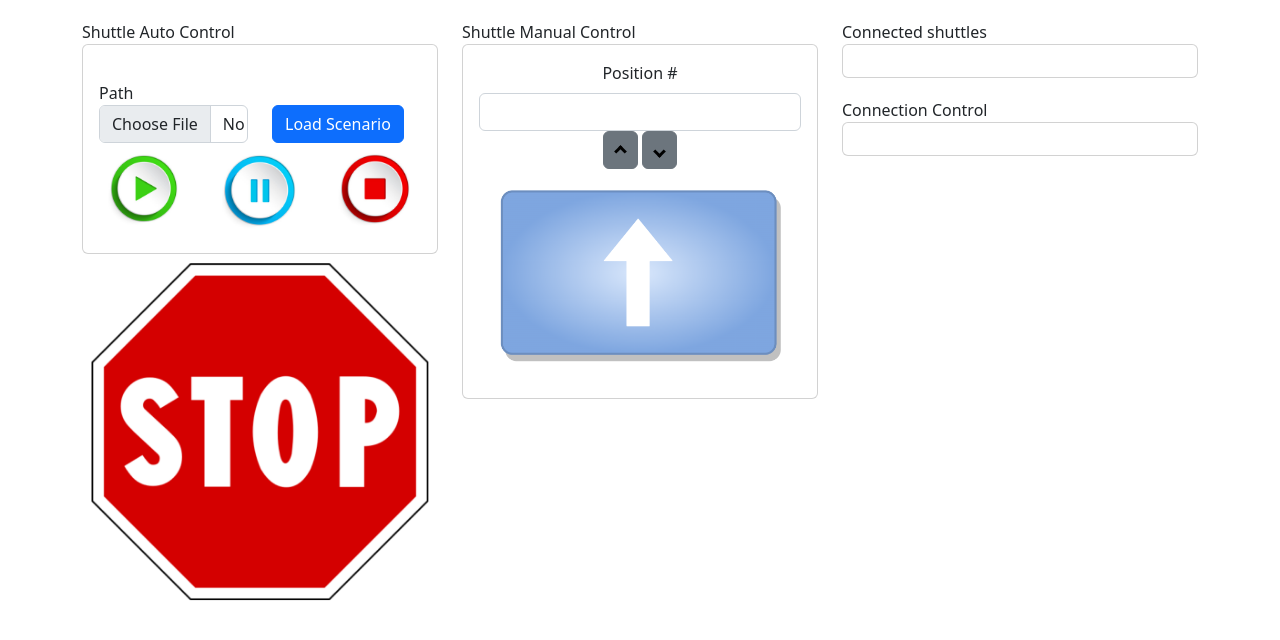
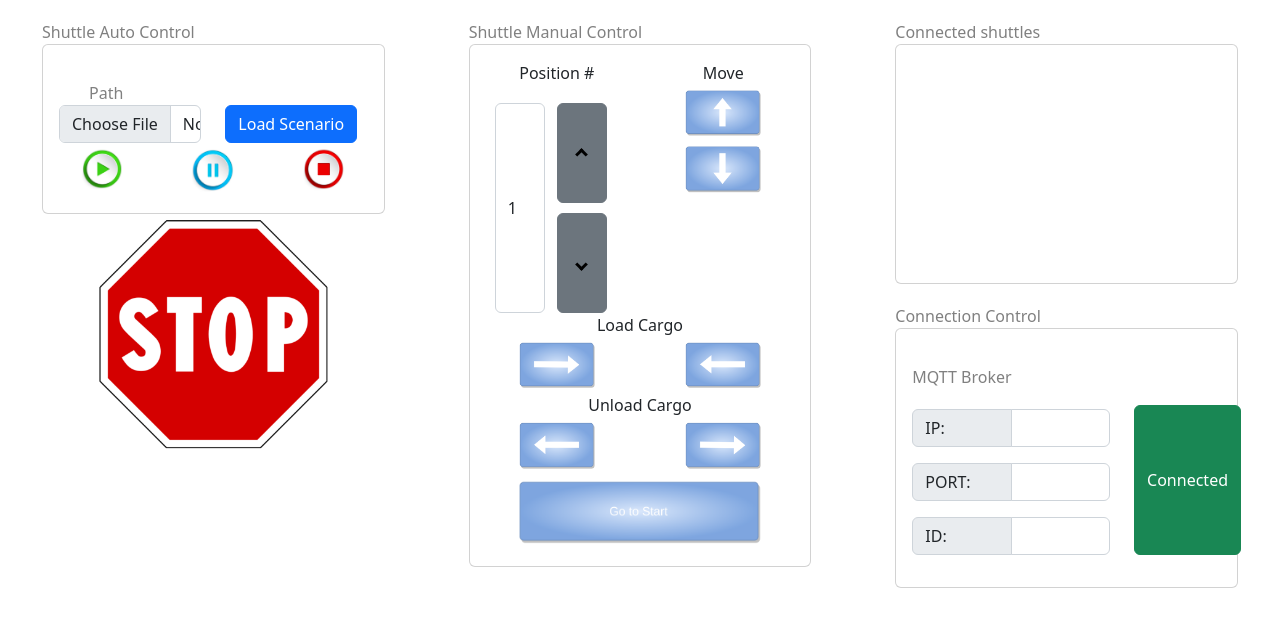
Before and after one commit to itroff/asur, a Spring Boot app: page /index in a window 1280 px wide. Shown: the part 141-781 px from the top of the page. Run offline with Spring Boot 4, Linux system fonts and the light colour scheme; the visitor is signed in with stand-in values (Sample User, id 1); some of the project's set-up classes (security, data sources, template engines, error pages and the like) are left out, and stand-ins take their place.

Commit message:
main page gui

```diff
--- a/src/main/resources/static/css/main.css
+++ b/src/main/resources/static/css/main.css
@@ -74,7 +74,7 @@
   }
 
   .menuIcon > img {
-    width: 100%;
+    width: 60%;
   }
 
   .menuIcon img:active {
@@ -84,6 +84,8 @@
   .header-area {
     text-align: left;
     margin-top: 20px;
+    margin-left: 30px;
+    color: gray;
   }
 
   .arrow {
@@ -106,3 +108,46 @@
   .form-left {
     text-align: left;
   }
+
+  .btn-postition {
+    width: 50px;
+    margin-top: 10px;
+    height: 100px;
+  }
+
+  .input-postion {
+    width: 50px;
+    height: 210px;
+    margin-top: 10px;
+    float: right;
+  }
+
+ .card-main {
+    margin-left: 30px;
+    margin-right: 30px;
+ }
+ .btn-start > img{
+    width: 83%;
+ }
+ .btn-start img:active {
+    transform: scale(0.9);
+  }
+ .connected {
+    height: 30vh;
+ }
+
+ .btn-connected {
+    height: 150px;
+    margin-top: 60px;
+ }
+
+ .header-area-no-margin {
+    text-align: left;
+    margin-top: 20px;
+    color: gray;
+    margin-bottom: 20px;
+  }
+
+  .connected-span {
+    width: 100px;
+  }
--- a/src/main/resources/templates/main.html
+++ b/src/main/resources/templates/main.html
@@ -43,13 +43,13 @@
     <button class="btn btn-secondary btn-sm but-pad">Setting Mode</button>
   </nav>
 
-  <div class="container text-center">
+  <div class="container-fluid text-center">
     <div class="row">
       <div class="col-4">
         <div class="header-area">
           Shuttle Auto Control
         </div>
-        <div class="card">
+        <div class="card card-main">
           <div class="card-body">
             <form action="/uploadScenario" class="form-left">
               <label for="inputPassword5" class="header-area">Path</label>
@@ -90,31 +90,115 @@
         <div class="header-area">
           Shuttle Manual Control
         </div>
-        <div class="card">
+        <div class="card card-main">
           <div class="card-body">
+            <div class="row">
+              <div class="col-6">
+                <div class="row">
+
                   <label for="exampleFormControlInput1" class="form-label">Position #</label>
-            <input type="text" class="form-control" id="exampleFormControlInput1">
-            <button type="submit" class="btn btn-secondary"><i class="arrow up"></i></button>
-            <button type="submit" class="btn btn-secondary"><i class="arrow down"></i></button>
+                  <div class="col-6">
+                    <input type="text" class="form-control input-postion" id="exampleFormControlInput1" value="1">
+                  </div>
+                  <div class="col-6">
+                    <div class="row">
+                      <button type="submit" class="btn btn-secondary btn-postition"><i class="arrow up"></i></button>
+                    </div>
+                    <div class="row">
+                      <button type="submit" class="btn btn-secondary btn-postition"><i class="arrow down"></i></button>
+                    </div>
+                  </div>
+                </div>
+              </div>
+              <div class="col-6">
+                <div>
+                  Move
+                </div>
                 <div class="menuIcon">
                   <img th:src="@{/img/arrow_up.png}" />
                 </div>
+                <div class="menuIcon">
+                  <img th:src="@{/img/arrow_down.png}" />
                 </div>
+              </div>
+            </div>
+            <div class="row">
+              <div>
+                Load Cargo
+              </div>
+              <div class="col-6">
+                <div class="menuIcon">
+                  <img th:src="@{/img/arrow_right.png}" />
+                </div>
+              </div>
+              <div class="col-6">
+                <div class="menuIcon">
+                  <img th:src="@{/img/arrow_left.png}" />
+                </div>
+              </div>
+            </div>
+            <div class="row">
+              <div>
+                Unload Cargo
+              </div>
+              <div class="col-6">
+                <div class="menuIcon">
+                  <img th:src="@{/img/arrow_left.png}" />
+                </div>
+              </div>
+              <div class="col-6">
+                <div class="menuIcon">
+                  <img th:src="@{/img/arrow_right.png}" />
+                </div>
+              </div>
+            </div>
+            <div class="row">
+              <div class="btn-start">
+                <img th:src="@{/img/go_start.png}" />
+              </div>
+            </div>
+
+          </div>
+
         </div>
     </div>
     <div class="col-4">
       <div class="header-area">
         Connected shuttles
       </div>
-        <div class="card">
+      <div class="card card-main connected">
         <div class="card-body">
         </div>
       </div>
       <div class="header-area">
         Connection Control
       </div>
-        <div class="card">
+      <div class="card card-main">
         <div class="card-body">
+
+          <div class="row">
+            <div class="col-8">
+            <div class="header-area-no-margin">
+              MQTT Broker
+            </div>
+            <div class="input-group mb-3">
+              <span class="input-group-text connected-span">IP:</span>
+              <input type="text" class="form-control">
+            </div>
+            <div class="input-group mb-3">
+              <span class="input-group-text connected-span">PORT:</span>
+              <input type="text" class="form-control">
+            </div>
+            <div class="input-group mb-3">
+              <span class="input-group-text connected-span">ID:</span>
+              <input type="text" class="form-control">
+            </div>
+
+            </div>
+            <div class="col-4">
+              <button type="submit" class="btn btn-success btn-connected">Connected</button>
+            </div>
+          </div>
         </div>
       </div>
     </div>
```
Also changed, not shown: src/main/resources/static/img/arrow_down.png (added), src/main/resources/static/img/arrow_left.png (added), src/main/resources/static/img/arrow_right.png (added), src/main/resources/static/img/go_start.png (added). Lines whose indentation alone changed are shown as unchanged.
